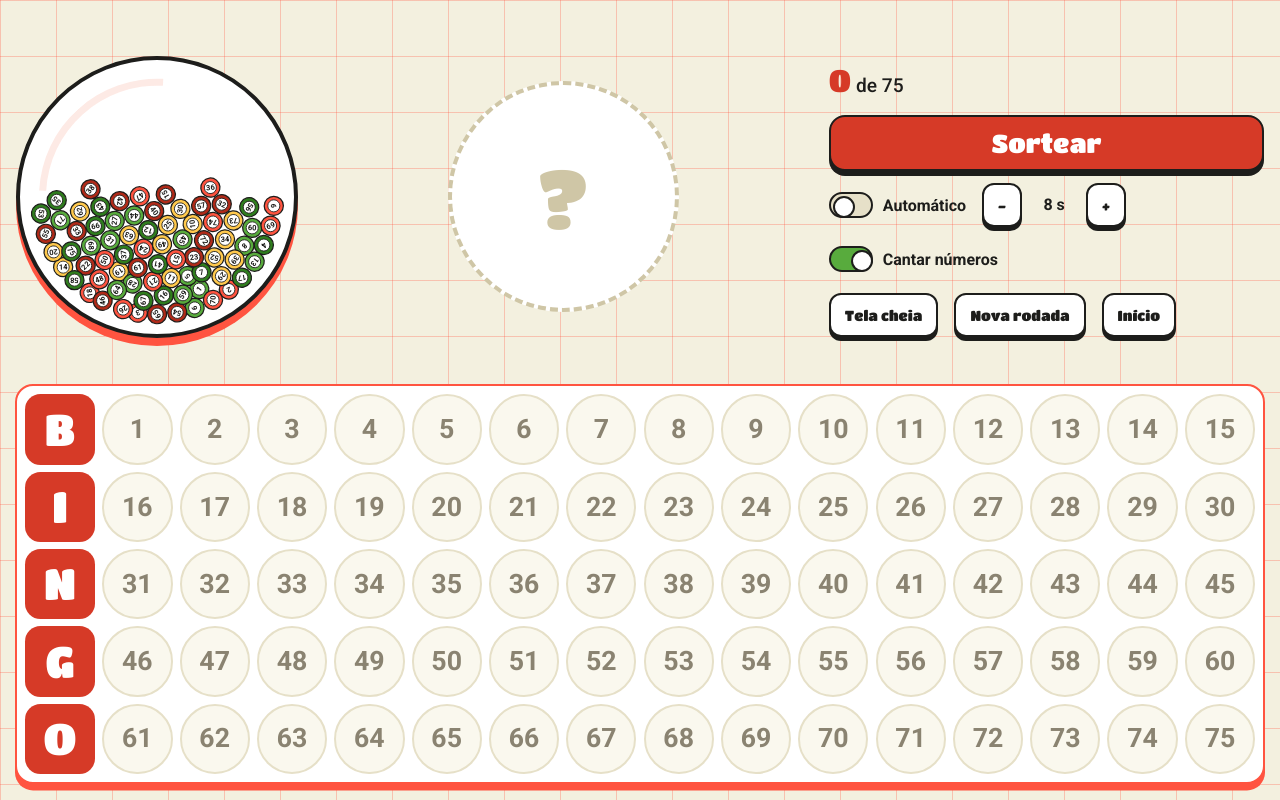
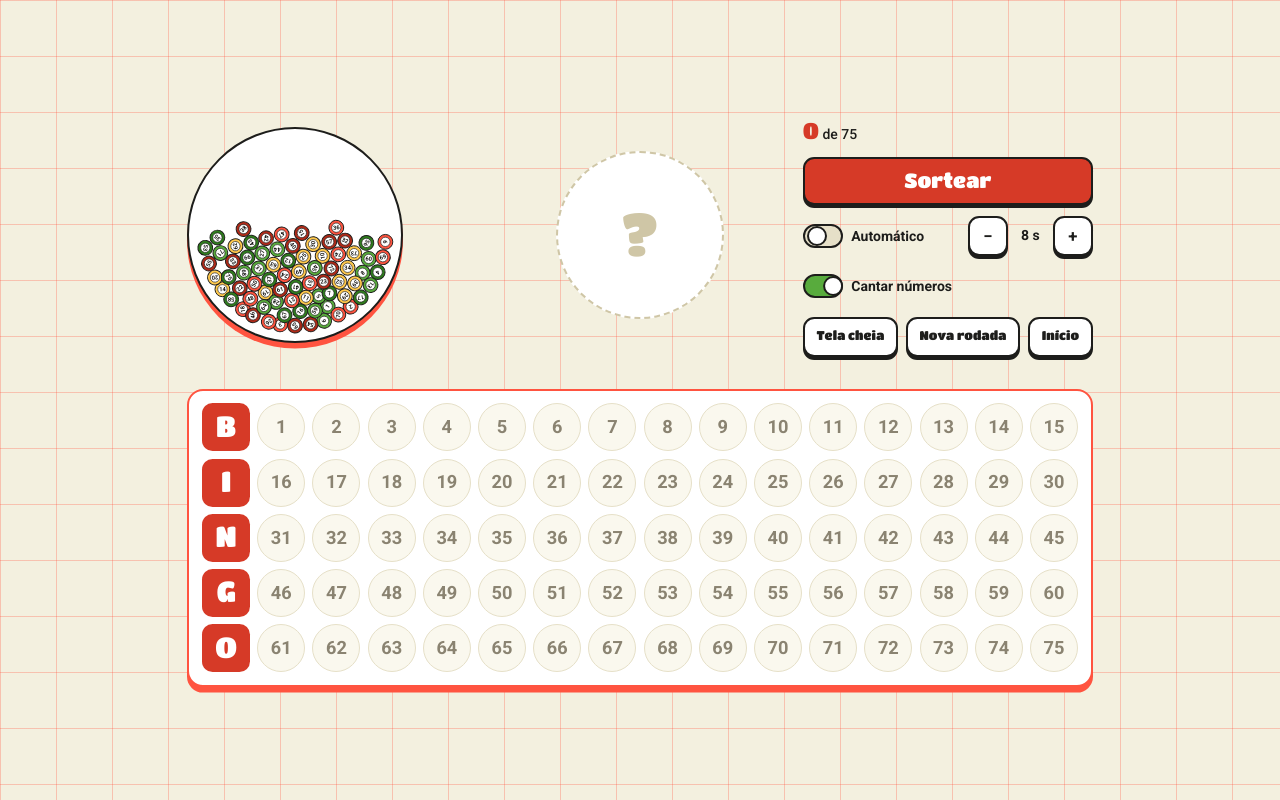
Before and after one commit to rr0gerio/bingo-online, a plain HTML site: page src/pages/painel.html in a window 1280 px wide. Drawn offline with Linux system fonts and the light colour scheme; animation ran at ten frames a second.

Commit message:
pages: painel alinhado, menor e que retoma a rodada; remove sorteador antigo
Co-Authored-By: Claude Opus 5.5 <noreply@anthropic.com>

```diff
--- a/src/css/master.css
+++ b/src/css/master.css
@@ -206,13 +206,10 @@ td button{
 td:has(button:enabled):hover{
     border-color: var(--destaque);
 }
-td.marked, td.sorteado{
+td.marked{
     border-color: var(--destaque);
     background: var(--destaque);
     color: #fff;
-}
-td.sorteado{
-    overflow-anchor: auto;
 }
 td.central{
     border-color: var(--coral);
--- a/src/css/painel.css
+++ b/src/css/painel.css
@@ -1,19 +1,24 @@
-/* Painel da TV (painel.html). Pensado para 16:9; em telas estreitas empilha. */
+/* Painel da TV (painel.html).
+   Tudo é medido em --u: a tela vale 160 x 90 unidades (16:9), então o desenho
+   mantém as mesmas proporções de um notebook a uma TV 4K. */
 .painel{
-    --vao: clamp(5px, 0.55vw, 12px);
-    --margem: clamp(12px, 2vmin, 36px);
-    /* 15 números + a letra na largura; 5 linhas + o topo na altura. */
-    --casa: min(calc((100vw - 2 * var(--margem) - 2 * var(--miolo) - 15 * var(--vao)) / 16.02),
-                calc((100vh - 2 * var(--margem) - 2 * var(--miolo) - 5 * var(--vao) - var(--topo)) / 5.05));
-    --miolo: clamp(8px, 1vmin, 20px);
-    --topo: clamp(250px, 37vh, 800px);
-    height: 100vh;
-    min-height: 560px;
-    padding: var(--margem);
-    display: flex;
-    flex-direction: column;
-    gap: var(--vao);
-    overflow: hidden;
+    --u: min(100vw / 160, 100vh / 90);
+    --titulo: 'Titan One', 'Arial Rounded MT Bold', sans-serif;
+    /* A Titan One assenta 4% abaixo do centro; este respiro a recentraliza. */
+    --centrar: 0.08em;
+    --casa: calc(6 * var(--u));
+    --vao: calc(0.9 * var(--u));
+    --miolo: calc(1.6 * var(--u));
+    --traco: max(2px, calc(0.32 * var(--u)));
+    --alto: max(40px, calc(3.8 * var(--u)));
+    --texto: max(14px, calc(1.7 * var(--u)));
+    min-height: 100vh;
+    padding: calc(2 * var(--u)) 16px;
+    display: grid;
+    grid-template-columns: max-content;
+    justify-content: center;
+    align-content: center;
+    gap: calc(4 * var(--u));
 }
 .so-leitor{
     position: absolute;
@@ -23,40 +28,29 @@
     clip-path: inset(50%);
     white-space: nowrap;
 }
+[hidden]{
+    display: none !important;
+}
 
-/* Topo: globo, bola da vez e controles */
+/* Topo: globo à esquerda, bola da vez no centro exato, controles à direita */
 .topo{
-    flex: 1 1 var(--topo);
-    min-height: 0;
     display: grid;
-    grid-template-columns: auto minmax(0, 1fr) minmax(300px, 34vw);
+    grid-template-columns: minmax(0, 1fr) auto minmax(0, 1fr);
     align-items: center;
-    gap: clamp(16px, 3vw, 64px);
+    gap: calc(3 * var(--u));
 }
 .globo{
-    --lado: calc(var(--topo) - 2 * var(--vao));
-    position: relative;
-    width: var(--lado);
-    height: var(--lado);
-    border: clamp(4px, 0.5vmin, 8px) solid var(--tinta);
+    width: calc(27 * var(--u));
+    height: calc(27 * var(--u));
+    border: var(--traco) solid var(--tinta);
     border-radius: 50%;
     background: var(--papel);
-    box-shadow: 0 clamp(5px, 1vmin, 12px) 0 var(--coral);
+    box-shadow: 0 calc(0.7 * var(--u)) 0 var(--coral);
 }
 .globo canvas{
     display: block;
     width: 100%;
     height: 100%;
-}
-.globo-brilho{
-    position: absolute;
-    inset: 7%;
-    border: clamp(5px, 0.9vmin, 14px) solid transparent;
-    border-top-color: var(--tom);
-    border-radius: 50%;
-    transform: rotate(-42deg);
-    opacity: 0.8;
-    pointer-events: none;
 }
 .globo.agitando{
     animation: tremer 0.22s ease-in-out infinite;
@@ -66,22 +60,19 @@
     25%{ transform: rotate(-1.6deg) translateY(-3px); }
     75%{ transform: rotate(1.6deg) translateY(2px); }
 }
-.palco{
-    display: grid;
-    place-items: center;
-}
 .soquete{
-    --d: calc(var(--topo) * 0.78);
+    --d: calc(21 * var(--u));
     width: var(--d);
     height: var(--d);
+    padding-bottom: var(--centrar);
     display: grid;
     place-items: center;
     align-content: center;
-    border: clamp(4px, 0.5vmin, 8px) dashed var(--linha-forte);
+    border: var(--traco) dashed var(--linha-forte);
     border-radius: 50%;
     background: var(--papel);
     color: var(--linha-forte);
-    font-family: 'Titan One', 'Arial Rounded MT Bold', sans-serif;
+    font-family: var(--titulo);
     font-size: calc(var(--d) * 0.36);
     line-height: 0.95;
 }
@@ -93,19 +84,19 @@
     font-size: 0.6em;
 }
 .soquete.cheio{
-    border-style: solid;
-    border-color: var(--cor);
+    border: calc(var(--traco) * 1.5) solid var(--cor);
     color: var(--tinta);
 }
 
 /* Bolinha: cor, contorno escuro e disco branco, como em bingo.svg */
 .bola{
+    --titulo: 'Titan One', 'Arial Rounded MT Bold', sans-serif;
     position: relative;
     width: var(--d);
     height: var(--d);
     display: grid;
     place-items: center;
-    border: max(2px, calc(var(--d) * 0.045)) solid var(--tinta);
+    border: max(1.5px, calc(var(--d) * 0.045)) solid var(--tinta);
     border-radius: 50%;
     background: var(--cor);
 }
@@ -123,14 +114,15 @@
 .bola-disco{
     width: 76%;
     height: 76%;
+    padding-bottom: 0.08em;
     display: grid;
     place-items: center;
     align-content: center;
-    border: max(1.5px, calc(var(--d) * 0.03)) solid var(--tinta);
+    border: max(1px, calc(var(--d) * 0.03)) solid var(--tinta);
     border-radius: 50%;
     background: #fff;
     color: var(--tinta);
-    font-family: 'Titan One', 'Arial Rounded MT Bold', sans-serif;
+    font-family: var(--titulo);
     font-size: calc(var(--d) * 0.3);
     line-height: 1;
 }
@@ -151,73 +143,79 @@
     z-index: 11;
     top: 0;
     left: 0;
-    width: clamp(8px, 1.1vmin, 18px);
-    height: clamp(8px, 1.1vmin, 18px);
+    width: clamp(6px, 0.9vmin, 16px);
+    height: clamp(6px, 0.9vmin, 16px);
     border-radius: 3px;
     background: var(--cor);
     pointer-events: none;
 }
 
-/* Controles */
+/* Controles: toda linha começa e termina nas mesmas margens */
 .lateral{
+    justify-self: end;
+    width: max(290px, calc(36 * var(--u)));
     display: grid;
-    gap: clamp(8px, 1.5vh, 22px);
-    align-content: center;
+    gap: max(10px, calc(1.3 * var(--u)));
+    font-size: var(--texto);
 }
-.historico{
+.historico, .opcao{
     display: flex;
     align-items: center;
     justify-content: space-between;
     gap: 12px;
 }
 .contagem{
+    font-size: inherit;
+    line-height: 1;
     white-space: nowrap;
-    font-size: clamp(0.95rem, 1.5vw, 4rem);
 }
 .contagem b{
-    font-family: 'Titan One', 'Arial Rounded MT Bold', sans-serif;
+    font-family: var(--titulo);
     font-size: 1.6em;
     font-weight: 400;
     color: var(--destaque);
-    font-variant-numeric: tabular-nums;
 }
 .anteriores{
+    --lado: max(34px, calc(3.8 * var(--u)));
     display: flex;
-    gap: 6px;
-    min-height: clamp(38px, 3.4vw, 140px);
+    gap: calc(0.6 * var(--u));
+    min-height: var(--lado);
 }
 .anteriores .bola{
-    --d: clamp(38px, 3.4vw, 140px);
+    --d: var(--lado);
+}
+.anteriores .bola-disco{
+    font-size: calc(var(--d) * 0.34);
 }
 .gordo{
     position: relative;
     display: inline-flex;
     align-items: center;
     justify-content: center;
-    min-height: clamp(48px, 7vh, 160px);
-    padding: 8px 20px;
-    border: 2px solid var(--tinta);
-    border-radius: 16px;
+    min-height: var(--alto);
+    padding: 0 0.5em var(--centrar);
+    border: max(2px, calc(0.18 * var(--u))) solid var(--tinta);
+    border-radius: calc(var(--alto) * 0.28);
     background: var(--papel);
     color: var(--tinta);
-    box-shadow: 0 5px 0 var(--tinta);
+    box-shadow: 0 var(--fundo) 0 var(--tinta);
+    --fundo: max(3px, calc(0.35 * var(--u)));
     font-family: 'Titan One', 'Arial Rounded MT Bold', sans-serif;
-    font-size: clamp(1.25rem, 2vw, 5rem);
+    font-size: 0.9em;
     line-height: 1.1;
+    white-space: nowrap;
     cursor: pointer;
     touch-action: manipulation;
     transition: transform 0.08s, box-shadow 0.08s;
 }
-.gordo > span:first-child{
-    position: relative;
-    z-index: 1;
+.gordo > span{
     font-family: inherit;
 }
-.gordo:hover{
-    background: var(--superficie);
+.gordo:hover, .gordo[aria-pressed="true"]{
+    background: var(--tom);
 }
 .gordo:active{
-    transform: translateY(5px);
+    transform: translateY(var(--fundo));
     box-shadow: 0 0 0 var(--tinta);
 }
 .gordo.primario{
@@ -227,87 +225,92 @@
 .gordo.primario:hover{
     background: var(--destaque-escuro);
 }
-.gordo.pequeno{
-    min-height: 44px;
-    padding: 4px 14px;
-    border-radius: 12px;
-    box-shadow: 0 4px 0 var(--tinta);
-    font-size: clamp(0.9rem, 1.1vw, 2.6rem);
-}
-.gordo.pequeno:active{
-    box-shadow: 0 0 0 var(--tinta);
-}
 .gordo.primario[aria-disabled="true"]{
     cursor: default;
     background: var(--linha);
     color: var(--tinta-suave);
 }
+#sortear{
+    min-height: max(48px, calc(5.2 * var(--u)));
+    overflow: hidden;
+    font-size: 1.45em;
+}
+#sortear-texto{
+    position: relative;
+    z-index: 1;
+}
 .progresso{
     position: absolute;
     inset: 0;
-    border-radius: 13px;
     background: rgba(255, 255, 255, 0.22);
     transform: scaleX(0);
     transform-origin: left;
 }
-#sortear{
-    overflow: hidden;
+.opcao{
+    min-height: var(--alto);
 }
-.opcoes, .acoes, .tempo{
-    display: flex;
-    flex-wrap: wrap;
-    align-items: center;
-    gap: 10px 16px;
+.acoes{
+    display: grid;
+    grid-template-columns: repeat(3, auto);
+    gap: max(8px, var(--u));
 }
 .tempo{
-    gap: 8px;
+    display: flex;
+    align-items: center;
+}
+.tempo .gordo{
+    width: var(--alto);
+    padding: 0;
+    font-family: 'Roboto', sans-serif;
+    font-size: 1.2em;
+    font-weight: 700;
 }
 .tempo output{
-    min-width: 3em;
+    min-width: 3.2em;
     text-align: center;
     font-weight: 700;
-    font-size: clamp(1rem, 1.2vw, 2.8rem);
     font-variant-numeric: tabular-nums;
 }
 .chave{
     display: inline-flex;
     align-items: center;
-    gap: 10px;
-    min-height: 44px;
+    gap: 0.6em;
+    min-height: var(--alto);
     background: none;
     color: var(--tinta);
-    font-size: clamp(1rem, 1.2vw, 2.8rem);
+    font-size: inherit;
     font-weight: 700;
+    white-space: nowrap;
     cursor: pointer;
     touch-action: manipulation;
 }
 .chave-trilho{
-    position: relative;
+    --pino: 1.15em;
     flex: none;
-    width: calc(2em + 12px);
-    height: calc(1em + 10px);
+    display: flex;
+    align-items: center;
+    width: calc(var(--pino) * 2 + 8px);
+    height: calc(var(--pino) + 8px);
+    padding: 0 2px;
     border: 2px solid var(--tinta);
-    border-radius: 1em;
+    border-radius: 2em;
     background: var(--linha);
     transition: background 0.2s;
 }
 .chave-trilho::after{
     content: "";
-    position: absolute;
-    top: 2px;
-    left: 2px;
-    width: calc(1em + 2px);
-    height: calc(1em + 2px);
+    width: var(--pino);
+    height: var(--pino);
     border: 2px solid var(--tinta);
     border-radius: 50%;
     background: #fff;
-    transition: transform 0.35s cubic-bezier(0.34, 1.9, 0.64, 1);
+    transition: transform 0.35s cubic-bezier(0.34, 1.6, 0.64, 1);
 }
 .chave[aria-checked="true"] .chave-trilho{
     background: #58ab3d;
 }
 .chave[aria-checked="true"] .chave-trilho::after{
-    transform: translateX(calc(1em + 2px));
+    transform: translateX(var(--pino));
 }
 .chave:disabled{
     color: var(--tinta-suave);
@@ -315,41 +318,41 @@
 }
 .aviso{
     color: var(--destaque-escuro);
-    font-size: clamp(0.875rem, 1vw, 2.4rem);
+    font-size: 0.85em;
+    line-height: 1.3;
 }
 
 /* Quadro por letra */
 .quadro{
-    align-self: center;
     display: grid;
     gap: var(--vao);
     padding: var(--miolo);
     border: 2px solid var(--coral);
-    border-radius: var(--raio-cartao);
+    border-radius: calc(2 * var(--u));
     background: var(--papel);
-    box-shadow: 0 clamp(5px, 0.8vmin, 10px) 0 var(--coral);
+    box-shadow: 0 calc(0.7 * var(--u)) 0 var(--coral);
 }
 .linha-letra{
     display: grid;
     grid-template-columns: repeat(16, var(--casa));
+    grid-auto-rows: var(--casa);
     gap: var(--vao);
 }
 .letra{
-    height: var(--casa);
+    padding-bottom: var(--centrar);
     display: grid;
     place-items: center;
-    border-radius: 22%;
+    border-radius: calc(var(--casa) * 0.22);
     background: var(--destaque);
     color: #fff;
-    font-family: 'Titan One', 'Arial Rounded MT Bold', sans-serif;
-    font-size: calc(var(--casa) * 0.62);
+    font-family: var(--titulo);
+    font-size: calc(var(--casa) * 0.6);
     line-height: 1;
 }
 .casa{
-    height: var(--casa);
     display: grid;
     place-items: center;
-    border: 2px solid var(--linha);
+    border: max(1px, calc(0.15 * var(--u))) solid var(--linha);
     border-radius: 50%;
     background: var(--superficie);
     /* Apagado de propósito: só o sorteado precisa saltar aos olhos. */
@@ -360,70 +363,87 @@
     line-height: 1;
 }
 .casa.saiu{
-    border-color: transparent;
+    border: 0; /* com borda, a bola sairia do centro da casa */
     background: none;
 }
 .casa .bola{
     --d: var(--casa);
 }
 .casa .bola-disco{
-    font-size: calc(var(--d) * 0.34);
+    font-size: calc(var(--d) * 0.36);
 }
 .casa.recente .bola{
     animation: pulsar 1.4s ease-in-out infinite;
 }
 @keyframes pulsar{
     0%, 100%{ box-shadow: 0 0 0 0 rgba(255, 84, 64, 0.65); }
-    60%{ box-shadow: 0 0 0 calc(var(--casa) * 0.2) rgba(255, 84, 64, 0); }
+    60%{ box-shadow: 0 0 0 calc(var(--casa) * 0.16) rgba(255, 84, 64, 0); }
 }
 
 dialog{
+    --u: min(100vw / 160, 100vh / 90);
+    --alto: max(40px, calc(3.8 * var(--u)));
+    --centrar: 0.08em;
     margin: auto;
-    width: min(32em, calc(100vw - 32px));
-    padding: 28px;
+    width: min(30em, calc(100vw - 32px));
+    padding: 1.6em;
     border: 2px solid var(--tinta);
     border-radius: var(--raio-cartao);
     background: var(--papel);
     color: var(--tinta);
-    font-size: clamp(1rem, 1.2vw, 2.4rem);
+    font-size: max(15px, calc(1.7 * var(--u)));
     box-shadow: 0 8px 0 var(--coral);
 }
 dialog::backdrop{
     background: rgba(29, 29, 27, 0.5);
 }
 dialog p{
-    margin: 8px 0 20px;
+    margin: 0.4em 0 1.2em;
+}
+dialog .acoes{
+    grid-template-columns: repeat(auto-fit, minmax(9em, 1fr));
 }
 
-@media (max-width: 800px){
+/* Janela estreita: controles abaixo do globo */
+@media (max-width: 1000px){
     .painel{
-        --topo: 200px;
-        --casa: min(72px, calc((100vw - 2 * var(--margem) - 2 * var(--miolo) - 4px - 5 * var(--vao)) / 6));
-        height: auto;
-        min-height: 100vh;
-        gap: 20px;
-        overflow: visible;
+        --u: calc((100vw - 32px) / 114);
+        gap: 24px;
+        padding: 20px 16px;
     }
     .topo{
-        flex: none;
-        grid-template-columns: auto minmax(0, 1fr);
-        gap: 16px;
+        grid-template-columns: auto auto;
+        justify-content: center;
+        gap: 24px calc(6 * var(--u));
     }
     .globo{
-        --lado: min(200px, 48vw);
+        width: calc(44 * var(--u));
+        height: calc(44 * var(--u));
+        max-width: 190px;
+        max-height: 190px;
     }
     .soquete{
-        --d: min(150px, 34vw);
+        --d: min(calc(36 * var(--u)), 150px);
     }
     .lateral{
         grid-column: 1 / -1;
+        justify-self: center;
+        width: min(420px, calc(100vw - 32px));
+    }
+}
+
+/* Celular: cada letra vira um bloco de 3 linhas por 5 números */
+@media (max-width: 620px){
+    .painel{
+        --casa: calc((100vw - 32px - 2 * var(--miolo) - 5 * var(--vao) - 4px) / 6);
+        --vao: 6px;
+        --miolo: 8px;
     }
     .linha-letra{
         grid-template-columns: repeat(6, var(--casa));
     }
     .letra{
         grid-row: span 3;
-        height: 100%;
     }
 }
 
@@ -435,7 +455,3 @@ dialog p{
         transition: none;
     }
 }
-
-[hidden]{
-    display: none !important;
-}
--- a/src/js/logica.js
+++ b/src/js/logica.js
@@ -147,7 +147,22 @@ const BingoLogica = (function () {
     return Math.max(0, intervaloMs - decorridoMs);
   }
 
+  /**
+   * Confere um sorteio salvo no navegador. Devolve { sorteados, cores } ou
+   * null se algo estiver faltando, repetido ou fora da faixa.
+   */
+  function restaurarSorteio(dados, quantidadeDeCores) {
+    if (!dados || !Array.isArray(dados.sorteados) || !Array.isArray(dados.cores)) return null;
+    const { sorteados, cores } = dados;
+    const numerosValidos = sorteados.every((n) => letraDoNumero(n) !== null)
+      && new Set(sorteados).size === sorteados.length;
+    const coresValidas = cores.length === MAX_NUMERO
+      && cores.every((c) => Number.isInteger(c) && c >= 0 && c < quantidadeDeCores);
+    return numerosValidos && coresValidas ? { sorteados: [...sorteados], cores: [...cores] } : null;
+  }
+
   return {
+    restaurarSorteio,
     letraDoNumero,
     textoParaCantar,
     sortearCores,
--- a/src/js/painel.js
+++ b/src/js/painel.js
@@ -9,6 +9,7 @@
   const TEMPO = { min: 5, max: 30, inicial: 8 };
   const ESPERA_VOZ_MS = 5000;
   const ULTIMOS = 4;
+  const CHAVE = 'bingo-painel';
   const MOLA = 'cubic-bezier(0.34, 1.56, 0.64, 1)';
 
   const pegar = (id) => document.getElementById(id);
@@ -34,6 +35,7 @@
   let sorteando = false;
   let automatico = false;
   let cantar = true;
+  let querCantar = true; // preferência salva; `cantar` é falso se não houver voz
   let intervalo = TEMPO.inicial;
   let inicioSorteio = 0;
   let relogio = null;
@@ -56,6 +58,22 @@
     bola.style.setProperty('--cor', corDe(numero));
     bola.append(disco);
     return bola;
+  }
+
+  // ---------- Memória (sobrevive a um recarregamento da página) ----------
+
+  function salvar() {
+    try {
+      localStorage.setItem(CHAVE, JSON.stringify({ sorteados, cores, intervalo, cantar: querCantar }));
+    } catch { /* sem armazenamento: o painel funciona, só não lembra */ }
+  }
+
+  function ler() {
+    try {
+      return JSON.parse(localStorage.getItem(CHAVE));
+    } catch {
+      return null;
+    }
   }
 
   // ---------- Animações ----------
@@ -273,6 +291,7 @@
     inicioSorteio = performance.now();
     const numero = BingoLogica.sortearNumero(sorteados);
     sorteados = [...sorteados, numero];
+    salvar();
     desenharAnteriores();
     atualizarBotoes();
 
@@ -316,6 +335,7 @@
 
   function mudarIntervalo(passo) {
     intervalo = Math.min(TEMPO.max, Math.max(TEMPO.min, intervalo + passo));
+    salvar();
     atualizarBotoes();
     agendar();
   }
@@ -329,14 +349,39 @@
     automatico = false;
     sorteados = [];
     cores = BingoLogica.sortearCores(CORES.length);
-    globo.definirBolas(Array.from({ length: TOTAL }, (_, i) => ({ numero: i + 1, cor: corDe(i + 1) })));
+    salvar();
+    desenharRodada();
     globo.agitar(500);
+    elMensagem.textContent = 'Nova rodada pronta.';
+  }
+
+  /** Desenha tudo a partir de `sorteados`, sem animar. */
+  function desenharRodada() {
+    const noGlobo = Array.from({ length: TOTAL }, (_, i) => i + 1).filter((n) => !sorteados.includes(n));
+    globo.definirBolas(noGlobo.map((numero) => ({ numero, cor: corDe(numero) })));
     desenharQuadro();
-    desenharSoquete(null);
+    sorteados.forEach(ocuparCasa);
+    desenharSoquete(sorteados[sorteados.length - 1] || null);
     desenharAnteriores();
-    elContagem.textContent = 0;
-    elMensagem.textContent = 'Nova rodada pronta.';
+    elContagem.textContent = sorteados.length;
     atualizarBotoes();
+  }
+
+  /** Retoma a rodada salva; o automático sempre volta desligado. */
+  function abrir() {
+    const salvo = ler();
+    const rodada = BingoLogica.restaurarSorteio(salvo, CORES.length);
+    if (!rodada) {
+      novaRodada();
+      return;
+    }
+    if (Number.isInteger(salvo.intervalo) && salvo.intervalo >= TEMPO.min && salvo.intervalo <= TEMPO.max) {
+      intervalo = salvo.intervalo;
+    }
+    querCantar = salvo.cantar !== false;
+    cantar = querCantar;
+    ({ sorteados, cores } = rodada);
+    desenharRodada();
   }
 
   function confirmarNova() {
@@ -360,6 +405,8 @@
   });
   btCantar.addEventListener('click', () => {
     cantar = !cantar;
+    querCantar = cantar;
+    salvar();
     if (!cantar) voz.cancel();
     conferirVoz();
     atualizarBotoes();
@@ -379,11 +426,11 @@
   btTelaCheia.hidden = !document.documentElement.requestFullscreen;
   btTelaCheia.addEventListener('click', alternarTelaCheia);
   document.addEventListener('fullscreenchange', () => {
-    btTelaCheia.textContent = document.fullscreenElement ? 'Sair da tela cheia' : 'Tela cheia';
+    btTelaCheia.setAttribute('aria-pressed', String(Boolean(document.fullscreenElement)));
   });
 
   if (voz && voz.addEventListener) voz.addEventListener('voiceschanged', conferirVoz);
+  abrir();
   conferirVoz();
-  novaRodada();
   elMensagem.textContent = '';
 })();
--- a/src/pages/painel.html
+++ b/src/pages/painel.html
@@ -26,7 +26,6 @@
         <section class="topo">
             <div class="globo" id="globo">
                 <canvas id="bolas" aria-hidden="true"></canvas>
-                <span class="globo-brilho" aria-hidden="true"></span>
             </div>
 
             <div class="palco">
@@ -45,15 +44,17 @@
                     <span class="progresso" id="progresso" aria-hidden="true"></span>
                 </button>
 
-                <div class="opcoes">
+                <div class="opcao">
                     <button type="button" class="chave" id="automatico" role="switch" aria-checked="false">
                         <span class="chave-trilho" aria-hidden="true"></span>Automático
                     </button>
                     <div class="tempo" role="group" aria-label="Tempo entre sorteios">
-                        <button type="button" class="gordo pequeno" id="menos" aria-label="Diminuir o tempo">−</button>
+                        <button type="button" class="gordo" id="menos" aria-label="Diminuir o tempo">−</button>
                         <output id="intervalo">8 s</output>
-                        <button type="button" class="gordo pequeno" id="mais" aria-label="Aumentar o tempo">+</button>
+                        <button type="button" class="gordo" id="mais" aria-label="Aumentar o tempo">+</button>
                     </div>
+                </div>
+                <div class="opcao">
                     <button type="button" class="chave" id="cantar" role="switch" aria-checked="true">
                         <span class="chave-trilho" aria-hidden="true"></span>Cantar números
                     </button>
@@ -61,9 +62,9 @@
                 <p class="aviso" id="aviso" role="status" hidden></p>
 
                 <div class="acoes">
-                    <button type="button" class="gordo pequeno" id="tela-cheia">Tela cheia</button>
-                    <button type="button" class="gordo pequeno" id="nova">Nova rodada</button>
-                    <a href="../../index.html" class="gordo pequeno">Início</a>
+                    <button type="button" class="gordo" id="tela-cheia" aria-pressed="false">Tela cheia</button>
+                    <button type="button" class="gordo" id="nova">Nova rodada</button>
+                    <a href="../../index.html" class="gordo">Início</a>
                 </div>
             </div>
         </section>
@@ -75,8 +76,8 @@
         <h2 id="confirmar-titulo">Começar outra rodada?</h2>
         <p>Os números sorteados até agora serão apagados.</p>
         <div class="acoes">
-            <button type="button" class="gordo pequeno" id="cancelar" autofocus>Continuar esta</button>
-            <button type="button" class="gordo pequeno primario" id="confirmar-nova">Nova rodada</button>
+            <button type="button" class="gordo" id="cancelar" autofocus>Continuar esta</button>
+            <button type="button" class="gordo primario" id="confirmar-nova">Nova rodada</button>
         </div>
     </dialog>
 
```
Also changed, not shown: index.html (+0 -1 lines), src/js/sorteador.js (deleted, +0 -36 lines), src/pages/sorteador.html (deleted, +0 -51 lines), tests/logica.carregamento.test.js (+1 -0 lines), tests/logica.painel.test.js (+30 -0 lines), tests/paginas.test.js (+1 -1 lines), 1 other file.
